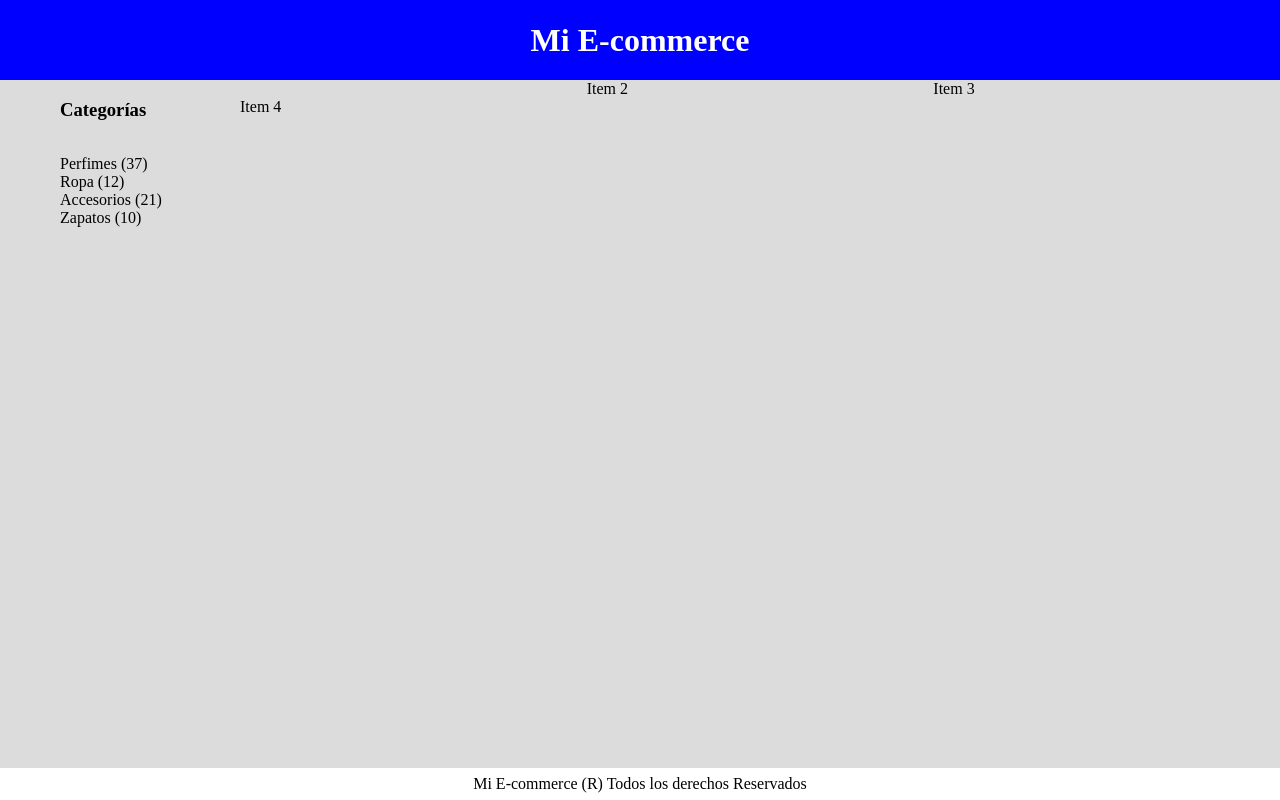
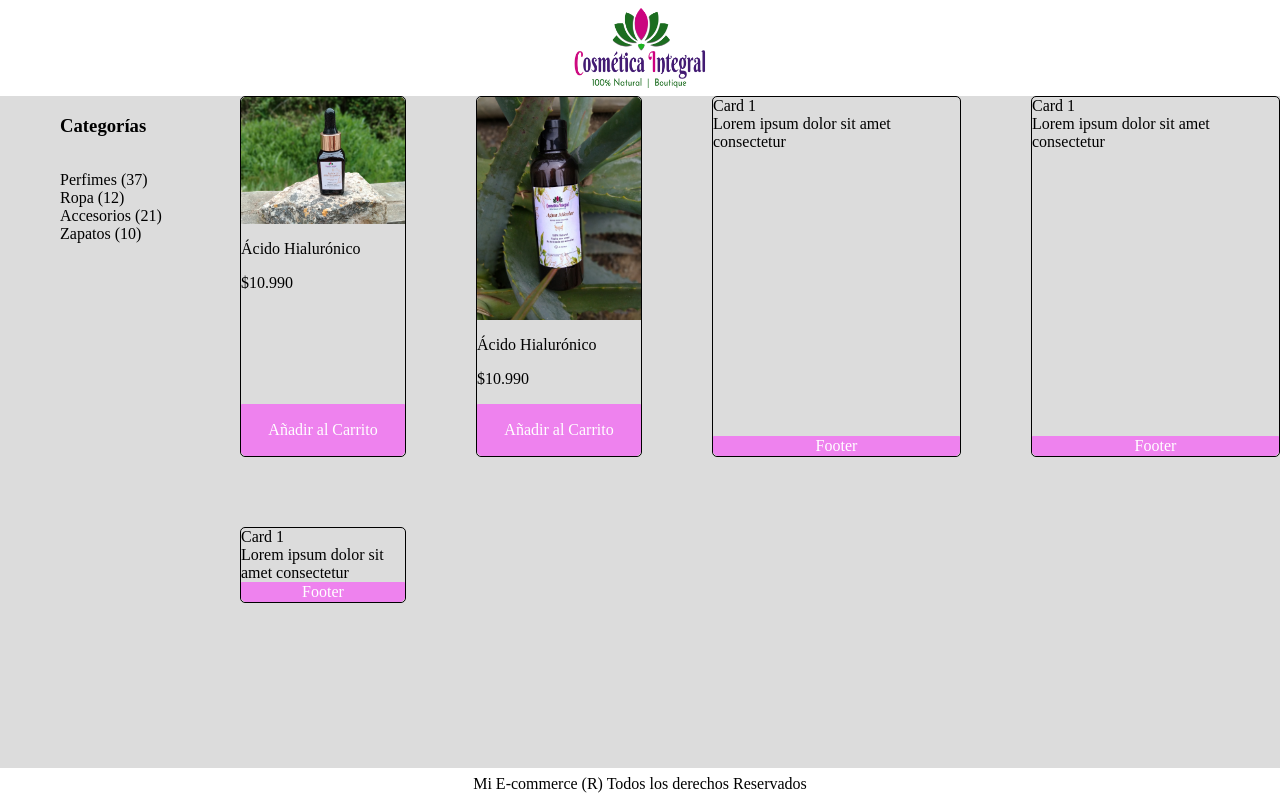
Before and after one commit to pramirezd/desafio2-cssavanzado, a plain HTML site: page index.html in a window 1280 px wide. Drawn offline with Linux system fonts and the light colour scheme.

Commit message:
Grid y flex para layout y cards con primeras imagenes

```diff
--- a/assets/css/styles.css
+++ b/assets/css/styles.css
@@ -1,6 +1,14 @@
 body{
     margin: 0;
     padding: 0;
+}
+
+.grid-container{
+    display: grid;
+    grid-template-areas:
+        'header header'
+        'sidebar main'
+        'footer footer';
 }
 
 .header {
@@ -8,9 +16,13 @@ body{
     display: flex;
     justify-content: center;
     align-items: center;
-    height: 5rem;
-    background-color: blue;
-    color: white;
+    height: 6rem;
+    background-color: white;
+}
+
+.header img{
+    padding-left: 1rem;
+    padding-right: 1rem;
 }
 
 .sidebar{
@@ -19,7 +31,7 @@ body{
     flex-direction: column;
     align-items: center;
     width: 15rem;
-    min-height: calc(100vh - 7rem);
+    min-height: calc(100vh - 8rem);
     background-color: gainsboro;
 }
 
@@ -42,7 +54,41 @@ ul{
 
 .grid-container-main{
     display: grid;
-    grid-template-columns: auto auto auto;
+    grid-template-columns: 2fr 2fr 3fr 3fr;
+    gap: 70px;
+
+}
+
+.cards{
+    display: flex;
+}
+
+.card{
+    display: flex;
+    flex-direction: column;
+    border: solid 1px;
+    margin: 0;
+    padding: 0;
+    border-radius: 5px;
+}
+
+.card-header img{
+    border-top-left-radius: 5px;
+    border-top-right-radius: 5px;
+
+}
+
+.card-body {
+    flex-grow: 1;
+}
+
+.card-footer{
+    background-color: violet;
+    color: white;
+    border: 1px solid violet;
+    text-align: center;
+    border-bottom-left-radius: 5px;
+    border-bottom-right-radius: 5px;
 }
 
 .footer{
@@ -52,11 +98,3 @@ ul{
     justify-content: center;
     align-items: center;
 }
-
-.grid-container{
-    display: grid;
-    grid-template-areas:
-        'header header'
-        'sidebar main'
-        'footer footer';
-}
--- a/index.html
+++ b/index.html
@@ -4,12 +4,12 @@
     <meta charset="UTF-8">
     <meta name="viewport" content="width=device-width, initial-scale=1.0">
     <link rel="stylesheet" href="assets/css/styles.css">
-    <title>Mi E-Commerce</title>
+    <title>Cosmética Integral</title>
 </head>
 <body>
     <main class="grid-container">
         <div class="header">
-            <h1>Mi E-commerce</h1>
+            <img src="assets/img/logo-cosmetica-integral.png" alt="Cosmética Integral" height="80px">
         </div>
         <div class="sidebar">
             <h3>Categorías</h3>
@@ -22,24 +22,67 @@
         </div>
         <div class="main">
             <div class="grid-container-main">
-                <div class="grid-item">
-                    <div class="card">
-                        <div class="producto">
 
-                        </div>
-                        <div class="comprar">
-
-                        </div>
+                <div class="card">
+                    <div class="card-header">
+                        <img src="assets/img/acido-hialuronico.jpeg" alt="acido-hialuronico" height="100%" width="100%">
+                    </div>
+                    <div class="card-body">
+                        <p class="nombre-producto">Ácido Hialurónico</p>
+                        <p class="precio-producto">$10.990</p>
+                    </div>
+                    <div class="card-footer">
+                        <p>Añadir al Carrito</p>
                     </div>
                 </div>
-                <div class="grid-item">
-                    Item 2
+
+                <div class="card">
+                    <div class="card-header">
+                        <img src="assets/img/agua-micelar.jpeg" alt="agua-micelar" height="100%" width="100%">
+                    </div>
+                    <div class="card-body">
+                        <p class="nombre-producto">Ácido Hialurónico</p>
+                        <p class="precio-producto">$10.990</p>
+                    </div>
+                    <div class="card-footer">
+                        <p>Añadir al Carrito</p>
+                    </div>
                 </div>
-                <div class="grid-item">
-                    Item 3
+
+                <div class="card">
+                    <div class="card-header">
+                        Card 1
+                    </div>
+                    <div class="card-body">
+                        Lorem ipsum dolor sit amet consectetur
+                    </div>
+                    <div class="card-footer">
+                        Footer
+                    </div>
                 </div>
-                <div class="grid-item">
-                    Item 4
+
+                <div class="card">
+                    <div class="card-header">
+                        Card 1
+                    </div>
+                    <div class="card-body">
+                        Lorem ipsum dolor sit amet consectetur
+                    </div>
+                    <div class="card-footer">
+                        Footer
+                    </div>
+                </div>
+
+                <div class="card">
+                    <div class="card-header">
+                        Card 1
+                    </div>
+                    <div class="card-body">
+                        Lorem ipsum dolor sit amet consectetur
+                    </div>
+                    <div class="card-footer">
+                        Footer
+                    </div>
                 </div>
             </div>
         </div>
```
Also changed, not shown: assets/img/acido-hialuronico.jpeg (added), assets/img/agua-micelar.jpeg (added), assets/img/exfoliante-facial.jpeg (added), assets/img/logo-cosmetica-integral.png (added), assets/img/nutri-piel-mixta.jpeg (added), assets/img/sugar-lips-manteca-cacao.jpeg (added).
